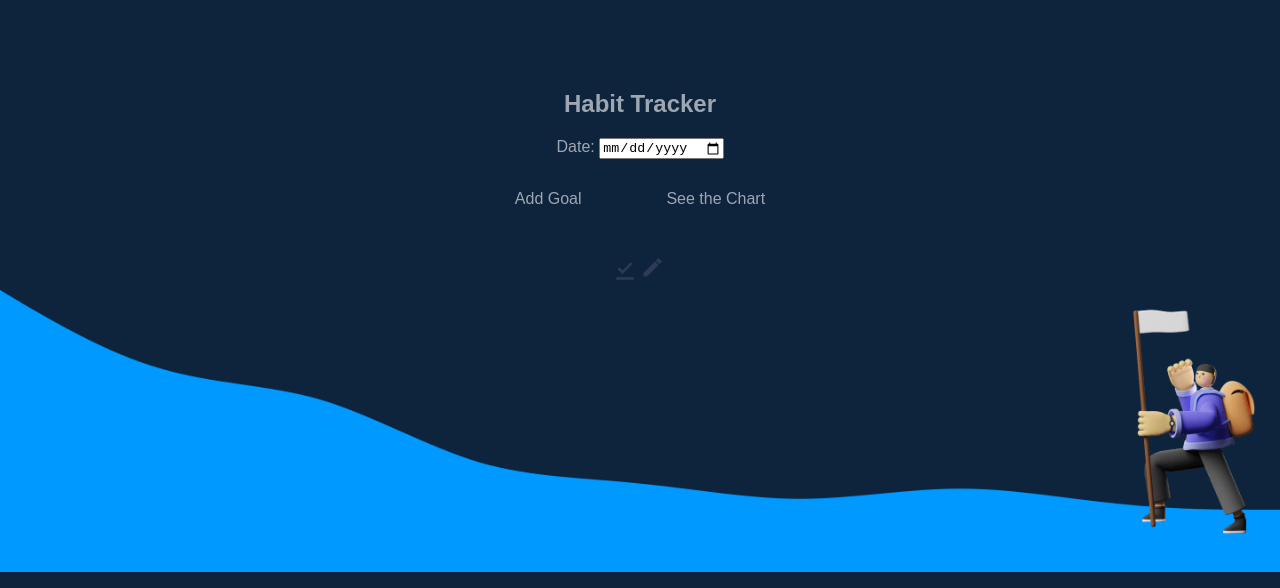
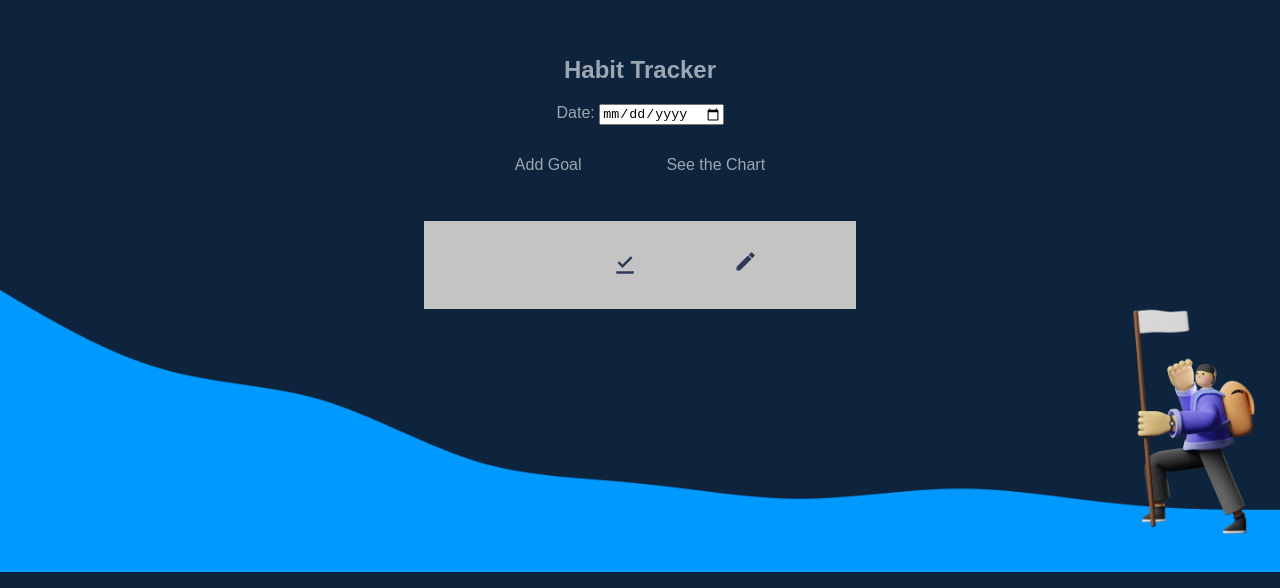
Before and after one commit to ItaloCanturil/Vue-Habit, a Vue app: page / in a window 1280 px wide. Shown: the part 228-816 px from the top of the page. Built offline with nearby package versions, Linux system fonts and the light colour scheme; the HTML template or start-up script is replaced by a standard one.

Commit message:
UI: betting the ui card

```diff
--- a/src/components/Card.vue
+++ b/src/components/Card.vue
@@ -17,5 +17,14 @@ export default {
 </script>
 
 <style>
-
+.card {
+  background: #C4C4C4;
+  color: #000;
+  display: flex;
+  align-items: center;
+  justify-content: space-evenly;
+  width: 432px;
+  height: 88px;
+  margin: 15px 0 15px;
+}
 </style>
```
